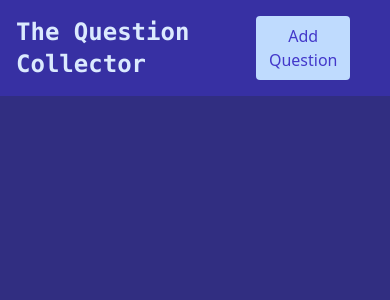
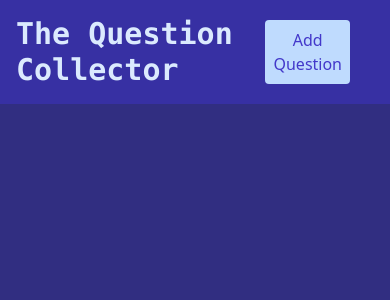
Before and after one commit to TKB-Web-Agency/the_question_collector, a Django app: page / in a window 390 px wide. Shown: the top 300 px of the page. Run offline with Django 3.2, Linux system fonts and the light colour scheme; data that the repository does not hold is empty; some libraries are stand-ins or nearby versions.

Commit message:
changed header font-size for small screens

```diff
--- a/home/templates/home/homepage.html
+++ b/home/templates/home/homepage.html
@@ -3,7 +3,7 @@
 <body class="bg-indigo-900 dark:bg-gray-800">
 
 	<div class="bg-indigo-800 p-4 flex justify-between items-center">
-		<a href="{% url 'home:homepage' %}"><h1 class="text-blue-100 font-mono font-bold text-2xl">The Question Collector</h1></a>
+		<a href="{% url 'home:homepage' %}"><h1 class="text-blue-100 font-mono font-bold text-3xl md:text-2xl">The Question Collector</h1></a>
 		<a href="{% url 'home:add_new_question' %}" class="mr-6 p-2 bg-blue-200 hover:bg-blue-100 rounded text-indigo-700 hover:text-indigo-800 transition ease-in duration-150 text-center" >Add Question</a>
 	</div>
 
--- a/theme/static/css/dist/styles.css
+++ b/theme/static/css/dist/styles.css
@@ -993,4 +993,9 @@ select {
 	.md\:p-2 {
 		padding: 0.5rem;
 	}
+
+	.md\:text-2xl {
+		font-size: 1.5rem;
+		line-height: 2rem;
+	}
 }
```
